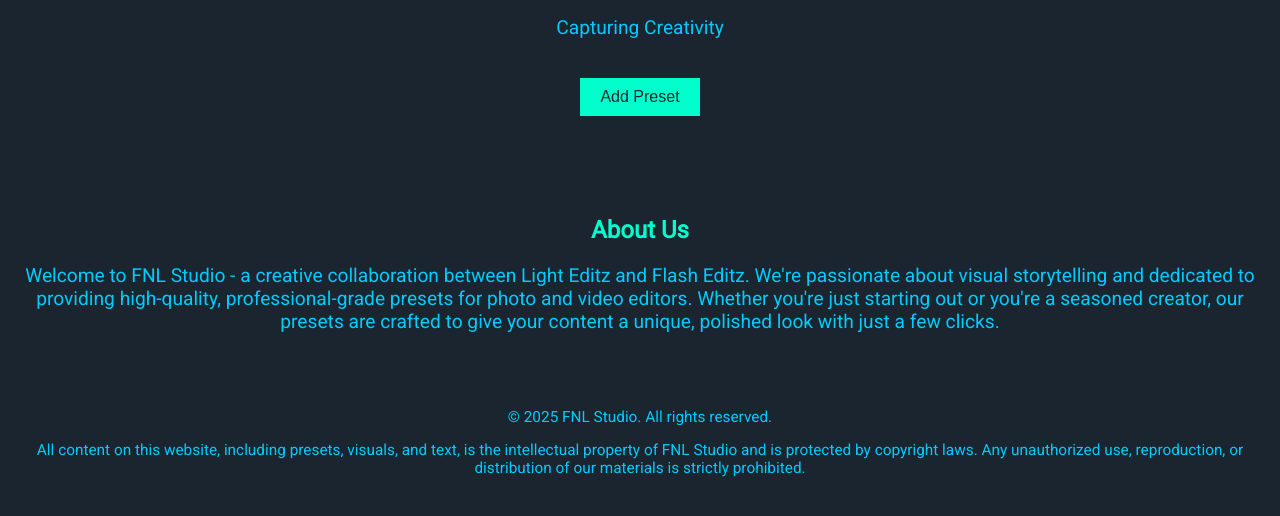
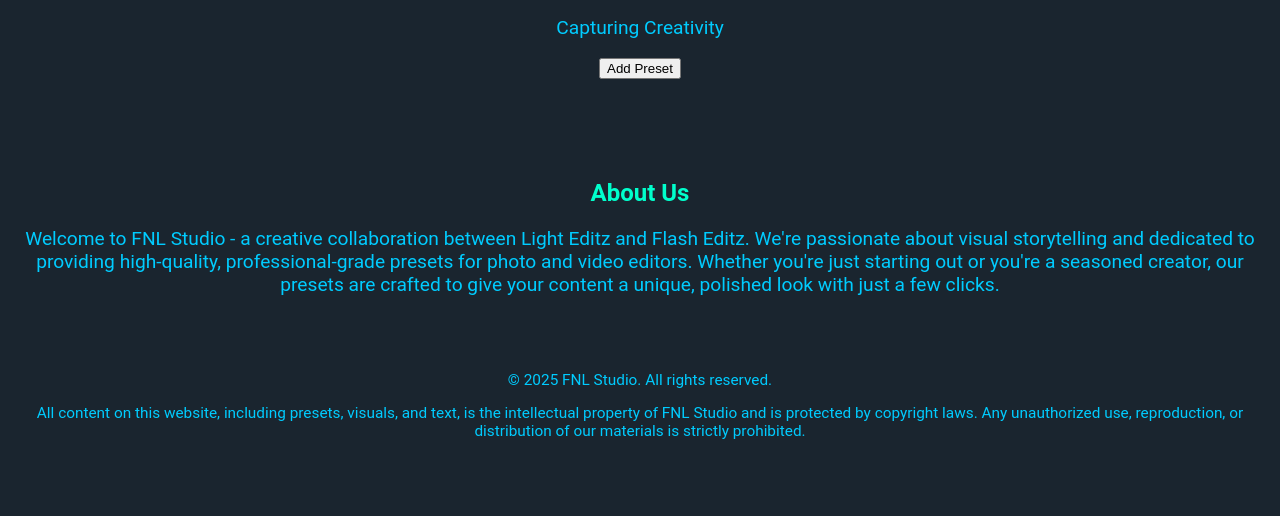
Before and after one commit to fnlstudio/fnl-studio-website, a plain HTML site: page index.html in a window 1280 px wide. Shown: the part 244-760 px from the top of the page. Drawn offline with Linux system fonts and the light colour scheme.

Commit message:
Update index.html

```diff
--- a/index.html
+++ b/index.html
@@ -5,14 +5,14 @@
     <meta name="viewport" content="width=device-width, initial-scale=1.0">
     <title>FNL Studio</title>
     <link rel="stylesheet" href="styles.css">
-    <link href="https://fonts.googleapis.com/css2?family=Roboto&display=swap" rel="stylesheet">
+    <link href="[invalid url, do not cite] rel="stylesheet">
 </head>
 <body>
     <header>
         <img src="fnl-studio-logo.png" alt="FNL Studio Logo" class="logo">
         <h1>FNL STUDIO</h1>
         <p>Capturing Creativity</p>
-        <button class="add-preset-btn">Add Preset</button>
+        <button id="add-preset-btn">Add Preset</button>
     </header>
     <section id="presets"></section>
     <section id="about">
```
